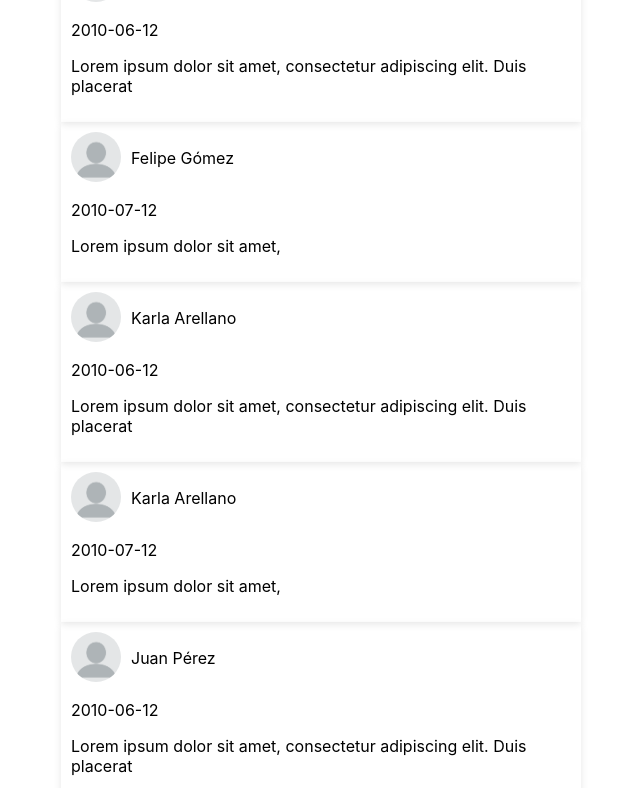
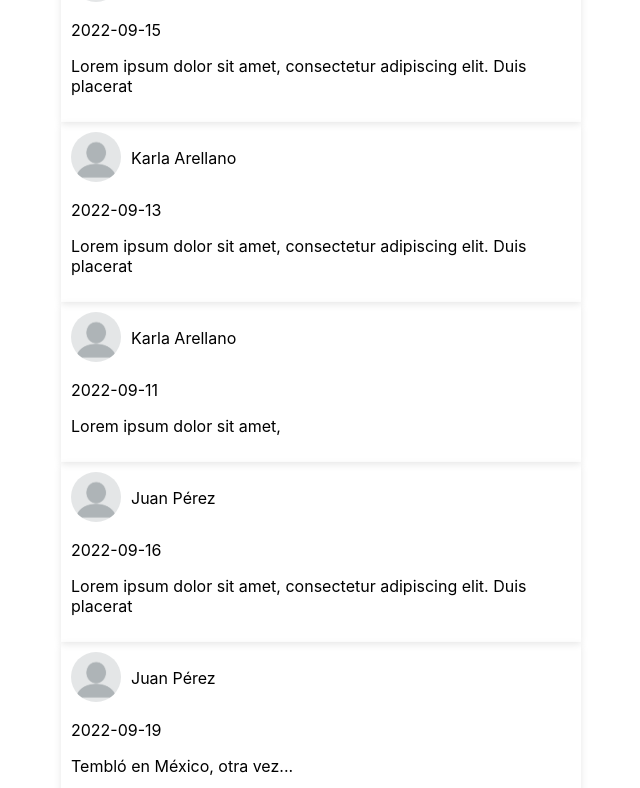
Before and after one commit to NetoCruz/MySocialRed, a React (Create React App) app: page /feed in a window 1280 px wide. Shown: the part 812-1600 px from the top of the page, without its empty margins (339-979 px from the left). Built offline with nearby package versions, Linux system fonts and the light colour scheme.

Commit message:
date post 1.0 added

```diff
--- a/src/Components/Feed.js
+++ b/src/Components/Feed.js
@@ -3,8 +3,18 @@ import "./Feed.css"
 
 export default function Feed({data}){
      const [filteredList, setFilteredList] = useState(data);
+     const [feed, setFedd] = useState([]);
 
-      const myPosts = filteredList.map((item)=>item.posts.map((post)=>{
+
+
+
+
+
+      const myPosts = filteredList.map((item)=> item.posts
+       .sort((a, b) => new Date(...b.fecha.split('/').reverse()) - new Date(...a.fecha.split('/').reverse()))
+       .map((post)=>{
+
+
             return(
 
               <div className="post">
@@ -22,14 +32,15 @@ export default function Feed({data}){
         )
       }))
 
-    console.log(myPosts)
+
 
 
 
     return(
         <>
         <div className="feed">
-        {myPosts}
+      {myPosts}
+
         </div>
         </>
     )
--- a/src/Data.js
+++ b/src/Data.js
@@ -18,12 +18,12 @@ export default [
         ],
         posts:[
          {
-            fecha:"2010-06-12",
+            fecha:"2022-09-12",
             texto:"Lorem ipsum dolor sit amet, consectetur adipiscing elit. Duis placerat",
             img:"paisaje.jpg"
          },
          {
-            fecha:"2010-07-12",
+            fecha:"2022-09-10",
             texto:"Lorem ipsum dolor sit amet, ",
 
          }
@@ -49,15 +49,11 @@ export default [
         ],
         posts:[
             {
-               fecha:"2010-06-12",
+               fecha:"2022-09-15",
                texto:"Lorem ipsum dolor sit amet, consectetur adipiscing elit. Duis placerat",
 
             },
-            {
-               fecha:"2010-07-12",
-               texto:"Lorem ipsum dolor sit amet, ",
 
-            }
            ],
         description:"orem ipsum dolor sit amet, consectetur adipiscing elit. Duis placerat aliquam pharetra. Sed eget suscipit ipsum. Cras id nibh et metus luctus vulputate. Nulla massa lacus, porttitor fringilla fringilla in, pellentesque vitae velit. Cras euismod, ipsum quis lobortis tempor, risus arcu placerat enim, ut tempor ligula sapien id urna."
     },
@@ -80,12 +76,12 @@ export default [
         ],
         posts:[
             {
-               fecha:"2010-06-12",
+               fecha:"2022-09-13",
                texto:"Lorem ipsum dolor sit amet, consectetur adipiscing elit. Duis placerat",
 
             },
             {
-               fecha:"2010-07-12",
+               fecha:"2022-09-11",
                texto:"Lorem ipsum dolor sit amet, ",
 
             }
@@ -111,15 +107,11 @@ export default [
         ],
         posts:[
             {
-               fecha:"2010-06-12",
+               fecha:"2022-09-16",
                texto:"Lorem ipsum dolor sit amet, consectetur adipiscing elit. Duis placerat",
 
             },
-            {
-               fecha:"2010-07-12",
-               texto:"Lorem ipsum dolor sit amet, ",
 
-            }
            ],
         description:"orem ipsum dolor sit amet, consectetur adipiscing elit. Duis placerat aliquam pharetra. Sed eget suscipit ipsum. Cras id nibh et metus luctus vulputate. Nulla massa lacus, porttitor fringilla fringilla in, pellentesque vitae velit. Cras euismod, ipsum quis lobortis tempor, risus arcu placerat enim, ut tempor ligula sapien id urna."
     },
@@ -142,15 +134,11 @@ export default [
         ],
         posts:[
             {
-               fecha:"2010-06-12",
-               texto:"Lorem ipsum dolor sit amet, consectetur adipiscing elit. Duis placerat",
+               fecha:"2022-09-19",
+               texto:"Tembló en México, otra vez...",
 
             },
-            {
-               fecha:"2010-07-12",
-               texto:"Lorem ipsum dolor sit amet, ",
 
-            }
            ],
         description:"orem ipsum dolor sit amet, consectetur adipiscing elit. Duis placerat aliquam pharetra. Sed eget suscipit ipsum. Cras id nibh et metus luctus vulputate. Nulla massa lacus, porttitor fringilla fringilla in, pellentesque vitae velit. Cras euismod, ipsum quis lobortis tempor, risus arcu placerat enim, ut tempor ligula sapien id urna."
     },
```
